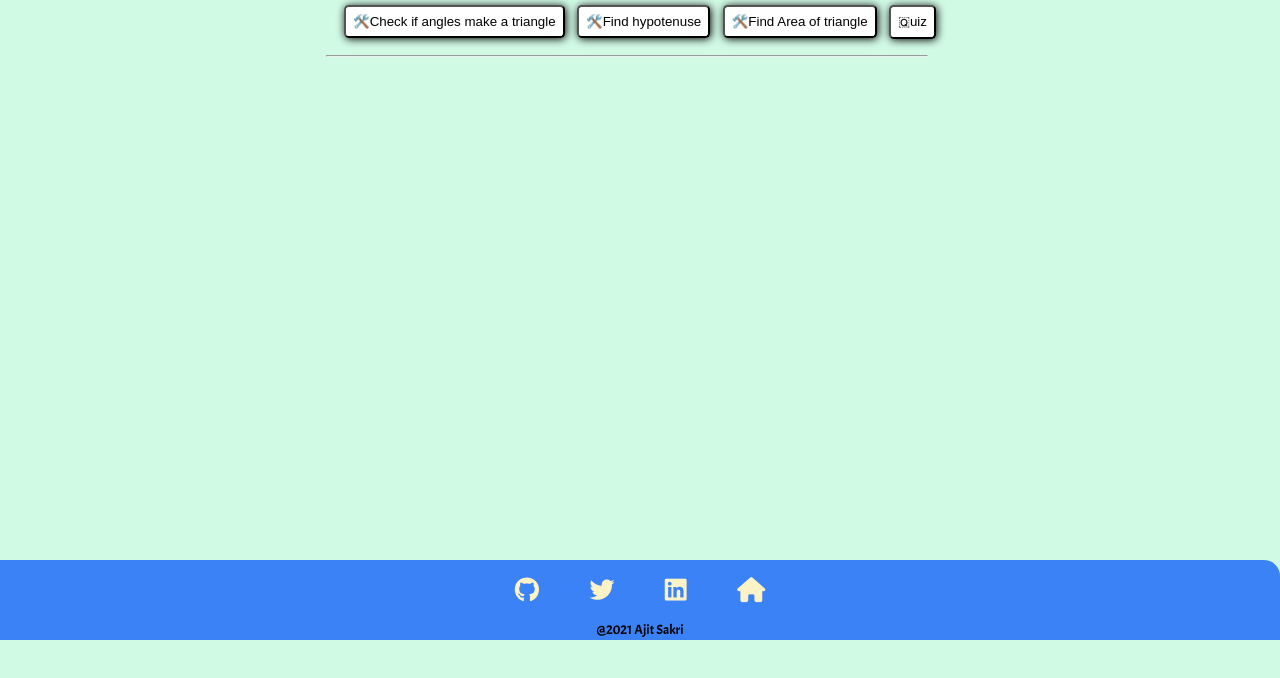
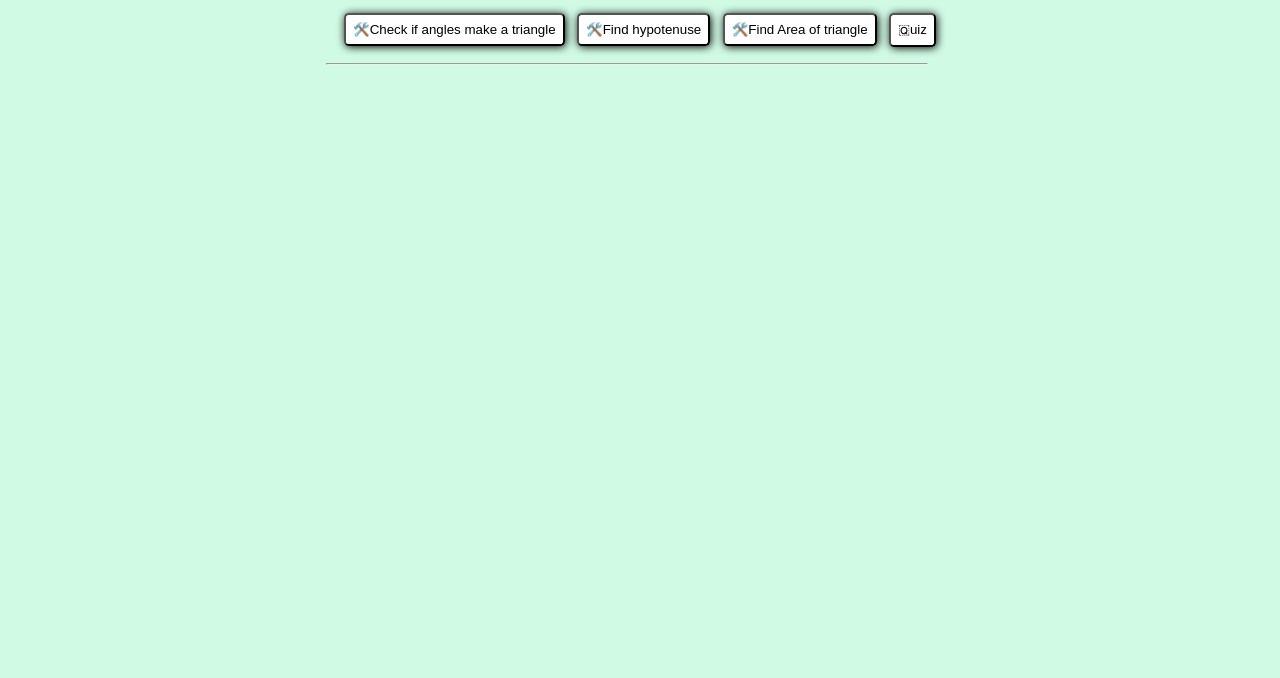
Before and after one commit to ajitpsakri/fun-triangles, a website: page index.html in a window 1280 px wide. Drawn offline with Linux system fonts and the light colour scheme.

Commit message:
build error

```diff
--- a/index.html
+++ b/index.html
@@ -7,7 +7,7 @@
     <meta name="viewport" content="width=device-width, initial-scale=1.0">
     <title>learn triangles</title>
     <link rel="stylesheet" href="./style/style.css">
-    <link rel="stylesheet" href="./style/footer.css">
+    <!-- <link rel="stylesheet" href="./style/footer.css"> -->
     <script src="https://kit.fontawesome.com/1a8e4103d5.js" crossorigin="anonymous"></script>
 </head>
 
@@ -177,7 +177,7 @@
         </div>
         <p class="center" id="message"></p>
     </main>
-    <footer>
+    <!-- <footer>
         <ul>
             <li class="list-inline non-bullet"><a target="_blank" href="https://github.com/ajitpsakri"><i
                         class="fab fa-github"></i></a>
@@ -191,7 +191,7 @@
                         class="fas fa-home"></i></a></li>
         </ul>
         <small>@2021 Ajit Sakri</small>
-    </footer>
+    </footer> -->
     <script src="./index.js"></script>
     <script src="./components/sumAngles.js"></script>
     <script src="./components/hypotenuse.js"></script>
```
